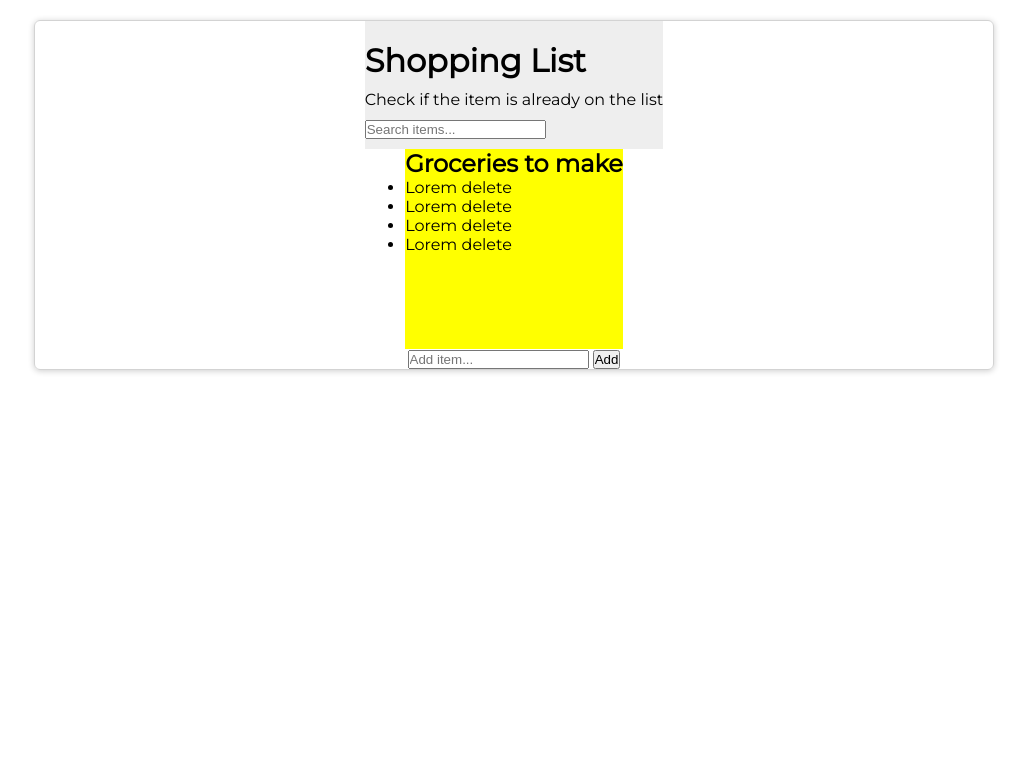
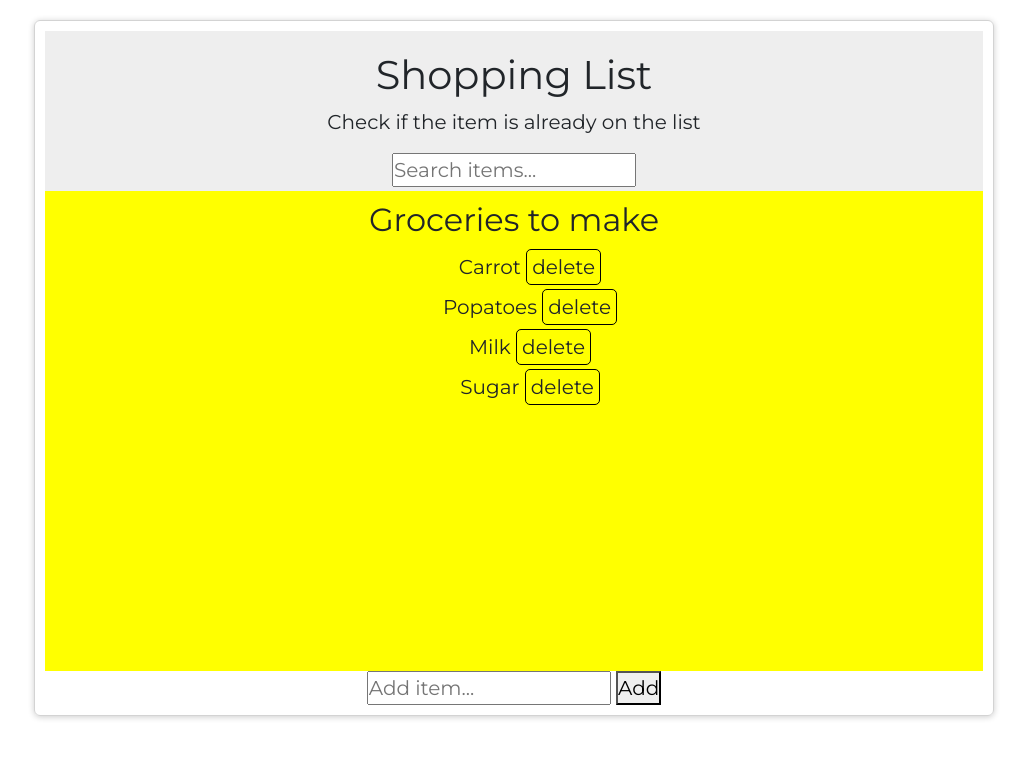
Before and after one commit to veranikabarel/shopping-list, a plain HTML site: page index.html in a window 1280 px wide. Shown: the whole page, without its empty margins (126-1153 px from the left). Drawn offline with nearby package versions, Linux system fonts and the light colour scheme.

Commit message:
feat: add delete functionality

```diff
--- a/app.js
+++ b/app.js
@@ -0,0 +1,9 @@
+// DELETE THE ITEM
+const list = document.querySelector('#shopping-list ul');
+
+list.addEventListener('click', function (e) {
+    if (e.target.className == 'delete') {
+        const li = e.target.parentElement;
+        list.removeChild(li);
+    }
+})
--- a/index.html
+++ b/index.html
@@ -9,6 +9,9 @@
     <link rel="preconnect" href="https://fonts.googleapis.com">
     <link rel="preconnect" href="https://fonts.gstatic.com" crossorigin>
     <link href="https://fonts.googleapis.com/css2?family=Montserrat&display=swap" rel="stylesheet">
+    <!-- CSS only -->
+    <link href="https://cdn.jsdelivr.net/npm/bootstrap@5.2.0-beta1/dist/css/bootstrap.min.css" rel="stylesheet"
+        integrity="sha384-0evHe/X+R7YkIZDRvuzKMRqM+OrBnVFBL6DOitfPri4tjfHxaWutUpFmBp4vmVor" crossorigin="anonymous">
     <title>Shopping list</title>
 </head>
 
@@ -28,19 +31,19 @@
             <h2 class="title">Groceries to make</h2>
             <ul>
                 <li>
-                    <span class="name">Lorem</span>
+                    <span class="name">Carrot</span>
                     <span class="delete">delete</span>
                 </li>
                 <li>
-                    <span class="name">Lorem</span>
+                    <span class="name">Popatoes</span>
                     <span class="delete">delete</span>
                 </li>
                 <li>
-                    <span class="name">Lorem</span>
+                    <span class="name">Milk</span>
                     <span class="delete">delete</span>
                 </li>
                 <li>
-                    <span class="name">Lorem</span>
+                    <span class="name">Sugar</span>
                     <span class="delete">delete</span>
                 </li>
             </ul>
--- a/styles.css
+++ b/styles.css
@@ -6,13 +6,14 @@
 
 :root {
     --main-font: 'Montserrat', sans-serif;
-    --main-font-size: 16px;
+    --main-font-size: 20px;
 }
 
 .wrapper {
     display: flex;
     flex-flow: column wrap;
-    align-items: center;
+    align-items: stretch;
+    text-align: center;
     font-family: var(--main-font);
     font-size: var(--main-font-size);
     border: 1px solid lightgray;
@@ -20,21 +21,42 @@
     max-width: 960px;
     margin: 20px auto;
     border-radius: 6px;
+    padding: 10px;
     box-shadow: 0px 1px 6px rgba(0, 0, 0, 0.2);
 }
 
 header {
     background: #eee;
-    padding: 10px 0;
+    padding: 20px;
+    height: 20vh;
 }
 
 .page-banner h1,
 .page-banner p {
     width: 100%;
-    margin: 10px 0;
 }
 
 .main-list {
-    height: 200px;
+    height: 60vh;
     background-color: yellow;
+    padding: 10px;
+
 }
+
+.main-list ul {
+    display: flex;
+    flex-direction: column;
+    align-items: center;
+}
+
+.main-list li {
+    list-style-type: none;
+    margin: 5px;
+}
+
+.delete {
+    border: 1px solid black;
+    border-radius: 5px;
+    cursor: pointer;
+    padding: 5px;
+}
```
